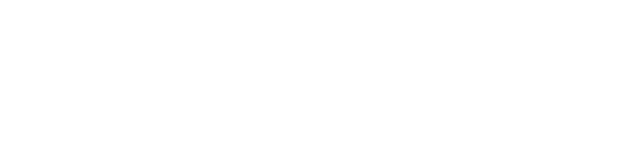
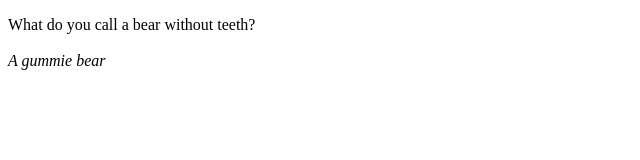
Before and after one commit to heatherliebe/project-1, a plain HTML site: page index.html in a window 1280 px wide. Shown: the whole page, without its empty margins (0-640 px from the left). Drawn offline with Linux system fonts and the light colour scheme.

Commit message:
change 2

```diff
--- a/index.html
+++ b/index.html
@@ -10,7 +10,11 @@
         </header>
 
         <Main>
-
+<p>What do you call a bear without teeth?
+    <br>
+    <br>
+    <em>A gummie bear</em>
+</p>
         </Main>
 
         <footer>
```
